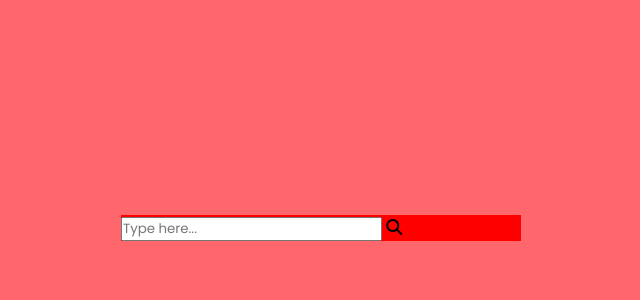
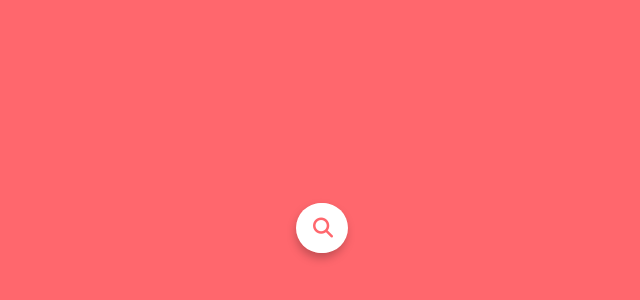
Before and after one commit to Zubair-Underwood/HTML-and-CSS-projects, a plain HTML site: page Resp-search-box.html/index.html in a window 1280 px wide. Shown: the part 172-472 px from the top of the page, without its empty margins (319-959 px from the left). Drawn offline with Linux system fonts and the light colour scheme.

Commit message:
learning

```diff
--- a/Resp-search-box.html/CSS/style.css
+++ b/Resp-search-box.html/CSS/style.css
@@ -8,17 +8,70 @@
     font-family: "poppins", sans-serif;
 }
 
-body{
-    height:100vh;
-    width:100%;
+body {
+    height: 100vh;
+    width: 100%;
     background: #ff676d;
-    display:flex;
+    display: flex;
     align-items: center;
     justify-content: center;
 }
 
-.box{
-    max-width:400px;
-    width:100%;
-    background: red;
+.box {
+    max-width: 400px;
+    width: 100%;
 }
+
+.box .search-box {
+    position: relative;
+    height: 50px;
+    max-width: 50px;
+    margin: auto;
+    box-shadow: 0 5px 10px rgba(0, 0, 0, 0.25);
+    border-radius: 25px;
+    transition: all 0.3s ease;
+}
+
+#check:checked ~ .search-box {
+
+    max-width: 380px;
+}
+
+.search-box input {
+    position: absolute;
+    height: 100%;
+    width: 100%;
+    border-radius: 25px;
+    background: #fff;
+    outline: none;
+    border: none;
+    padding-left: 20px;
+    font-size: 18px;
+}
+
+.search-box .icon {
+    position: absolute;
+    right: -2px;
+    top: 0;
+    width: 50px;
+    background: #fff;
+    height: 100%;
+    text-align: center;
+    line-height: 50px;
+    color: #ff676d;;
+    font-size: 20px;
+    border-radius: 25px;
+}
+
+#check:checked ~ .search-box .icon{
+
+    background: #ff676d;
+    color:#fff;
+    width:60px;
+    border-radius: 0 25px 25px 0;
+}
+
+#check{
+
+    display:none;
+}
--- a/Resp-search-box.html/index.html
+++ b/Resp-search-box.html/index.html
@@ -4,21 +4,17 @@
         <meta charset="UTF-8">
         <meta name="viewport" content="width=device-width, initial-scale=1.0">
         <title>Document</title>
-    <link rel="stylesheet" href="CSS/style.css" />
+        <link
+        rel="stylesheet" href="CSS/style.css"/>
         <!-- Fontawesome CDN Link-->
-    <link
-      rel="stylesheet"
-      href="https://cdnjs.cloudflare.com/ajax/libs/font-awesome/6.4.0/css/all.min.css"
-      integrity="sha512-iecdLmaskl7CVkqkXNQ/ZH/XLlvWZOJyj7Yy7tcenmpD1ypASozpmT/E0iPtmFIB46ZmdtAc9eNBvH0H/ZpiBw=="
-      crossorigin="anonymous"
-      referrerpolicy="no-referrer"
-    />
+        <link rel="stylesheet" href="https://cdnjs.cloudflare.com/ajax/libs/font-awesome/6.4.0/css/all.min.css" integrity="sha512-iecdLmaskl7CVkqkXNQ/ZH/XLlvWZOJyj7Yy7tcenmpD1ypASozpmT/E0iPtmFIB46ZmdtAc9eNBvH0H/ZpiBw==" crossorigin="anonymous" referrerpolicy="no-referrer"/>
     </head>
     <body>
         <div class="box">
+            <input type="checkbox" id="check">
             <div class="search-box">
                 <input type="text" placeholder="Type here...">
-            <label for="" class="icon">
+                <label for="check" class="icon">
                     <i class="fa-solid fa-magnifying-glass"></i>
                 </label>
             </div>
```
Lines whose indentation alone changed are shown as unchanged.
